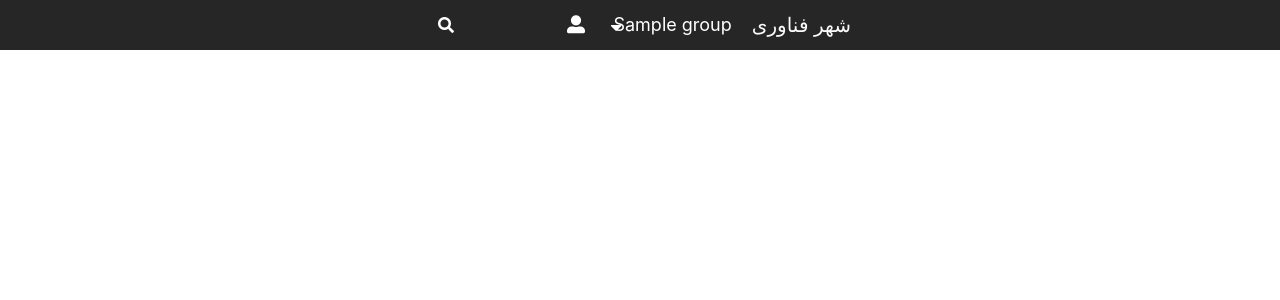
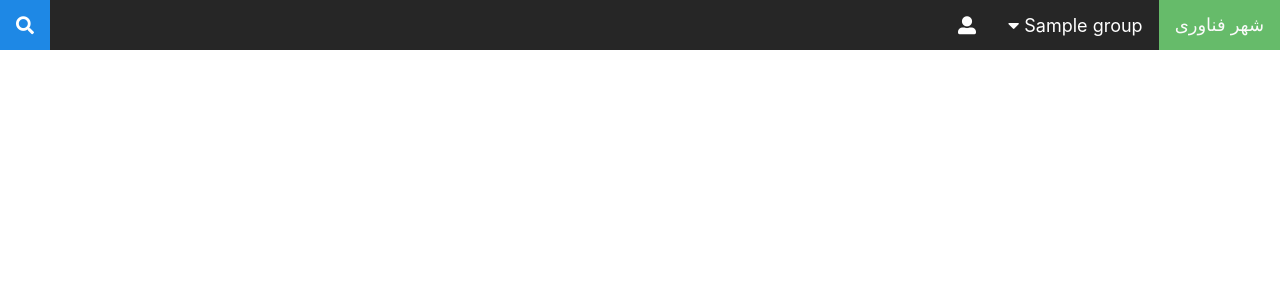
Before and after one commit to mohammadkm0910/panel, a PHP site: page / in a window 1280 px wide. Shown: the top 300 px of the page. Run offline with PHP 8.4, Linux system fonts and the light colour scheme; tables that the repository leaves empty or names only in its code hold one stand-in row (values such as "Sample post"); data that the repository does not hold is empty.

Commit message:
fix navbar

```diff
--- a/public/app/css/style.css
+++ b/public/app/css/style.css
@@ -7,204 +7,157 @@
 a {
     text-decoration: none;
 }
-.header-top {
-    background-color: #262626;
-    height: 50px;
-    display: -ms-flexbox;
-    display: flex;
-    flex-direction: row;
-    justify-content: center;
-}
-.nav-container {
-    width: auto;
-    display: inline-block;
-}
-.nav-container::after {
+.row::after {
     content: "";
     display: table;
     clear: both;
 }
-.nav-icon {
-    display: none;
+.navbar {
+    background-color: #262626;
+}
+.navbar a {
+    float: right;
+    color: #FAFAFA;
     height: 50px;
-    width: 50px;
+    text-align: center;
+    padding: 14px 16px;
+    font-size: 18px;
+    transition: background-color 0.5s ease, color 0.5s ease;
+}
+.navbar-brand {
+    background-color: #66BB6A;
+    color: #fff;
+}
+.navbar .dropdown {
     float: right;
+    position: relative;
+}
+.dropdown .btn-drop, .navbar-left Button {
+    font-size: 18px;
+    height: 50px;
+    border: none;
+    outline: none;
     cursor: pointer;
-    transition: background-color 0.5s linear;
+    background-color: #262626;
+    padding: 14px 16px;
+    color: white;
+    transition: background-color 0.5s ease, color 0.5s ease;
 }
-.nav-icon:hover {
-    background-color: #2979FF;
-}
-.nav-icon span {
-    display: block;
-    height: 2px;
-    width: 40px;
-    border-bottom: 2px solid #ffffff;
-    margin: 11px auto;
-    transition: 0.5s ease;
-}
-.nav-change.nav-icon span:nth-child(1) {
-    transform: rotate(45deg) translate(10px, 10px);
-}
-.nav-change.nav-icon span:nth-child(2) {
-    opacity: 0;
-}
-.nav-change.nav-icon span:nth-child(3) {
-    transform: rotate(-45deg) translate(8px, -7px);
-}
-.nav-brand {
-    float: right;
-    padding: 0 8px;
-}
-.nav-brand a {
-    color: #fafafa;
-    line-height: 50px;
-    font-size: 20px;
-}
-.nav-content {
-    float: right;
-    list-style: none;
-    margin-right: 4px;
-}
-.nav-content li {
-    min-width: 80px;
-    position: relative;
-    line-height: 50px;
-}
-.nav-content > li {
-    display: inline-block;
-}
-.nav-content > li > a {
-    color: #ffffff;
-    cursor: pointer;
-    display: block;
-    font-size: 18px;
-    padding: 0 8px;
-    text-align: center;
-    position: relative;
-    transition: background-color 0.5s ease;
-}
-
-.nav-content > li:hover > a {
-    background-color: #42A5F5;
-}
-.nav-content > li > a::after {
+.dropdown .btn-drop::after {
     content: '\f0d7';
     font-weight: bold;
     font-family: Font Awesome\ 5 Free;
-    position: absolute;
-    top: 2px;
-    left: 5px;
+    display: inline-block;
     transition: transform 0.5s ease;
 }
-.nav-content > li:hover > a::after {
+.dropdown-content {
+    position: absolute;
+    display: none;
+    background-color: #F5F5F5;
+    min-width: 150px;
+    white-space: nowrap;
+    top: 50px;
+    right: 0;
+    box-shadow: 0px 8px 16px 0px rgba(0,0,0,0.2);
+    z-index: 1;
+}
+.dropdown-content a {
+    float: none;
+    color: black;
+    padding: 12px 16px;
+    display: block;
+    text-align: right;
+}
+.navbar a:not(.navbar-brand):hover, .dropdown:hover .btn-drop {
+    background-color: #2196F3;
+    color: white;
+}
+.dropdown:hover .btn-drop::after {
     transform: rotate(180deg);
 }
-.nav-sub-list {
-    position: absolute;
-    display: none;
-    list-style: none;
-    background-color: #f5f5f5;
-    box-shadow: 0px 8px 10px -2px rgba(0,0,0,0.5);
-    min-width: 150px;
-    right: 20px;
-    z-index: 500;
-}
-.nav-sub-list li a {
-    display: block;
-    padding: 0 8px;
-    color: #555;
-    transition: background-color 0.5s ease, color 0.5s ease;
-}
-.nav-sub-list li a:hover {
-    background-color: #29B6F6;
-    color: #ffffff;
-}
-.nav-content > li.nav-register > .nav-sub-list li:hover a {
-    background-color: #4CAF50;
-}
-.nav-content li:hover .nav-sub-list {
+.dropdown:hover .dropdown-content {
     display: block;
 }
-.nav-left {
+.dropdown .dropdown-content a:hover {
+    background-color: #D4E157;
+    color: black;
+}
+.dropdown.register .dropdown-content {
+    right: -100px;
+}
+.dropdown.register .btn-drop::after {
+    content: "";
+}
+.navbar-left {
     float: left;
-    margin-right: 50px;
-    line-height: 50px;
 }
-.nav-left a {
-    color: #ffffff;
+.navbar-left button {
+    float: right;
+}
+.navbar-left button:hover {
+    background-color: #1E88E5;
+}
+.btn-nav {
+    width: 50px;
+    display: none;
+}
+.btn-nav span {
+    width: 22px;
+    height: 2px;
+    margin-top: 4px;
     display: block;
-    padding: 0 4px;
-    text-align: center;
-    min-width: 50px;
+    background-color: #fff;
+    transition: 0.5s;
 }
-.nav-left  a:hover {
-    background-color: #009efd;
+.nav-change.btn-nav span:nth-child(1) {
+    transform: rotate(45deg) translate(1px, 5px);
 }
-@media screen and (min-width: 700px) {
-    .nav-content {
+.nav-change.btn-nav span:nth-child(2) {
+    opacity: 0;
+}
+.nav-change.btn-nav span:nth-child(3) {
+    transform: rotate(-45deg) translate(4px, -7px);
+}
+@media screen and (min-width: 650px) {
+    .navbar-mobile {
         display: block !important;
     }
-    .nav-content > li.nav-register:hover > a {
-        background-color: #E91E63;
-    }
-    .nav-content > li.nav-register > a {
-        width: 50px;
-    }
-    .nav-content > li.nav-register > .nav-sub-list {
-        right: -100px;
-    }
-    .nav-content > li.nav-register > a::after {
-        content: "";
-    }
 }
-@media screen and (max-width: 700px) {
-    .header-top {
-        height: auto;
-    }
-    .nav-container {
-        width: 100%;
-        display: block;
-        position: relative;
-        overflow: hidden;
-    }
-    .nav-icon {
+@media screen and (max-width: 650px) {
+    .btn-nav {
         display: block;
     }
-    .nav-content {
-        margin: 0px;
-        min-height: 0;
+    .navbar {
+        position: relative;
+    }
+    .navbar-mobile {
+        float: right;
+        width: 100%;
         display: none;
+    }
+    .navbar .dropdown {
+        float: none;
+        position: static;
+    }
+    .navbar .dropdown .btn-drop {
+        width: 100%;
+        text-align: right;
+        position: relative;
+    }
+    .navbar .dropdown .btn-drop::after {
+        position: absolute;
+        left: 8px;
+    }
+    .navbar .dropdown .dropdown-content {
+        position: static;
+        min-width: none;
+        white-space: normal;
+        box-shadow: none;
         width: 100%;
     }
-    .nav-content > li {
-        position: static;
-        display: block;
-    }
-    .nav-content > li > a {
-        text-align: right;
-        padding-right: 12px;
-    }
-    .nav-content > li > a::after {
-        left: 12px;
-    }
-    .nav-content li .nav-sub-list {
-        position: static;
-        width: 100%;
-        right: 0;
-        box-shadow: none;
-    }
-    .nav-content li .nav-sub-list li a{
-        padding-right: 16px;
-    }
-    .nav-content li {
-        min-width: none;
-    }
-    .nav-left {
-        float : none;
+    .navbar-left {
         position: absolute;
         top: 0;
         left: 0;
-        margin: 0;
     }
 }
--- a/public/app/js/main.js
+++ b/public/app/js/main.js
@@ -1,4 +1,4 @@
-$("#nav-mobile").click(function() {
+$("#nav-open").click(function() {
   $(this).toggleClass("nav-change");
-  $("#nav-content-mobile").slideToggle("slow");
+  $("#nav-mobile").slideToggle("slow");
 });
--- a/system/router.php
+++ b/system/router.php
@@ -4,8 +4,8 @@
 function uri($uri, $class, $method, $requestMethod = 'GET')
 {
     $values = array();
-    $subURIs = explode('/', $uri);
-    $request_uri = array_slice(explode('/', $_SERVER['REQUEST_URI']), 2);
+    $subURIs = explode('/',strtolower($uri));
+    $request_uri = array_slice(explode('/', strtolower($_SERVER['REQUEST_URI'])), 2);
     if ($request_uri[0] == "" or $request_uri[0] == "/")
         $request_uri[0] = "home";
     $isBreak = false;
--- a/template/app/index.php
+++ b/template/app/index.php
@@ -1,5 +1,6 @@
 <!DOCTYPE html>
 <html lang="en">
+
 <head>
     <meta charset="UTF-8">
     <meta http-equiv="X-UA-Compatible" content="IE=edge">
@@ -11,54 +12,45 @@
     <link rel="stylesheet" href="<?php asset('public/shared/font-awesome-free-5.15.2/all.css'); ?>">
     <title>شهر فناوری</title>
 </head>
+
 <body dir="rtl">
     <header class="header-top">
-        <nav class="nav-container">
-            <section class="nav-icon" id="nav-mobile">
-                <span></span>
-                <span></span>
-                <span></span>
-            </section>
-            <section class="nav-brand">
-                <a href="#">شهر فناوری</a>
-            </section>
-            <ul class="nav-content" id="nav-content-mobile">
+        <nav class="navbar row">
+            <a href="#" class="navbar-brand">شهر فناوری</a>
+            <div class="navbar-mobile" id="nav-mobile">
                 <?php foreach ($parentPageGroups as $parentPageGroup) { ?>
-                    <li>
-                        <a href="#"><?php echo $parentPageGroup['title']; ?></a>
-                        <ul class="nav-sub-list">
+                    <div class="dropdown">
+                        <button class="btn-drop">
+                            <?php echo $parentPageGroup['title']; ?>
+                        </button>
+                        <div class="dropdown-content">
                             <?php foreach ($childPageGroups as $childPageGroup) {
                                 if ($childPageGroup['parent_id'] == $parentPageGroup['id']) { ?>
-                                    <li><a href="#"><?php echo $childPageGroup['title']; ?></a></li>
+                                    <a href="#"><?php echo $childPageGroup['title']; ?></a>
                             <?php }
                             } ?>
-                        </ul>
-                    </li>
+                        </div>
+                    </div>
                 <?php } ?>
-                <li class="nav-register">
-                    <?php if (isset($_SESSION['user'])) { ?>
-                        <a><i class="fas fa-power-off"></i></a>
-                        <ul class="nav-sub-list">
-                            <li><a><?php echo $userModel->getUsernameById($_SESSION['user']); ?></a></li>
-                            <li>
-                                <a href="<?php url('logout'); ?>">خروج</a>
-                            </li>
-                        </ul>
-                    <?php } else { ?>
-                        <a><i class="fas fa-user-alt"></i></a>
-                        <ul class="nav-sub-list">
-                            <li>
-                                <a href="<?php url('register'); ?>">ثبت نام</a>
-                            </li>
-                            <li>
-                                <a href="<?php url('login'); ?>">ورود</a>
-                            </li>
-                        </ul>
-                    <?php } ?>
-                </li>
-            </ul>
-            <div class="nav-left">
-                <a href="#"><i class="fa fa-search"></i></a>
+                <div class="dropdown register">
+                    <button class="btn-drop">
+                        <i class="fas fa-user-alt"></i>
+                    </button>
+                    <div class="dropdown-content">
+                        <a href="#">ثبت نام</a>
+                        <a href="#">ورود</a>
+                    </div>
+                </div>
+            </div>
+            <div class="navbar-left">
+                <button>
+                    <i class="fas fa-search"></i>
+                </button>
+                <button class="btn-nav" id="nav-open">
+                    <span></span>
+                    <span></span>
+                    <span></span>
+                </button>
             </div>
         </nav>
     </header>
```
